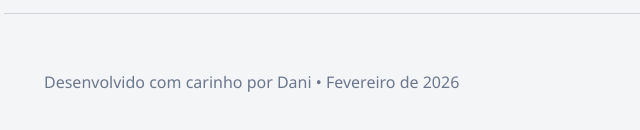
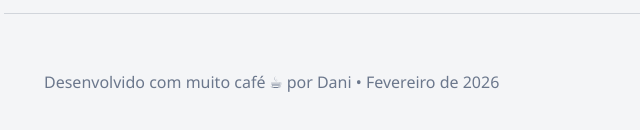
Before and after one commit to DannyRodrygues/automacao-Jira-N8N, a plain HTML site: page index.html in a window 1280 px wide. Shown: the part 6641-6771 px from the top of the page, 136-776 px from the left. Drawn offline with Linux system fonts and the light colour scheme.

Commit message:
Update index.html

```diff
--- a/index.html
+++ b/index.html
@@ -93,7 +93,7 @@
 </section>
 
 <footer>
-    <p>Desenvolvido com carinho por Dani • Fevereiro de 2026</p>
+    <p>Desenvolvido com muito café  ☕ por Dani • Fevereiro de 2026</p>
 </footer>
 
 </body>
```
